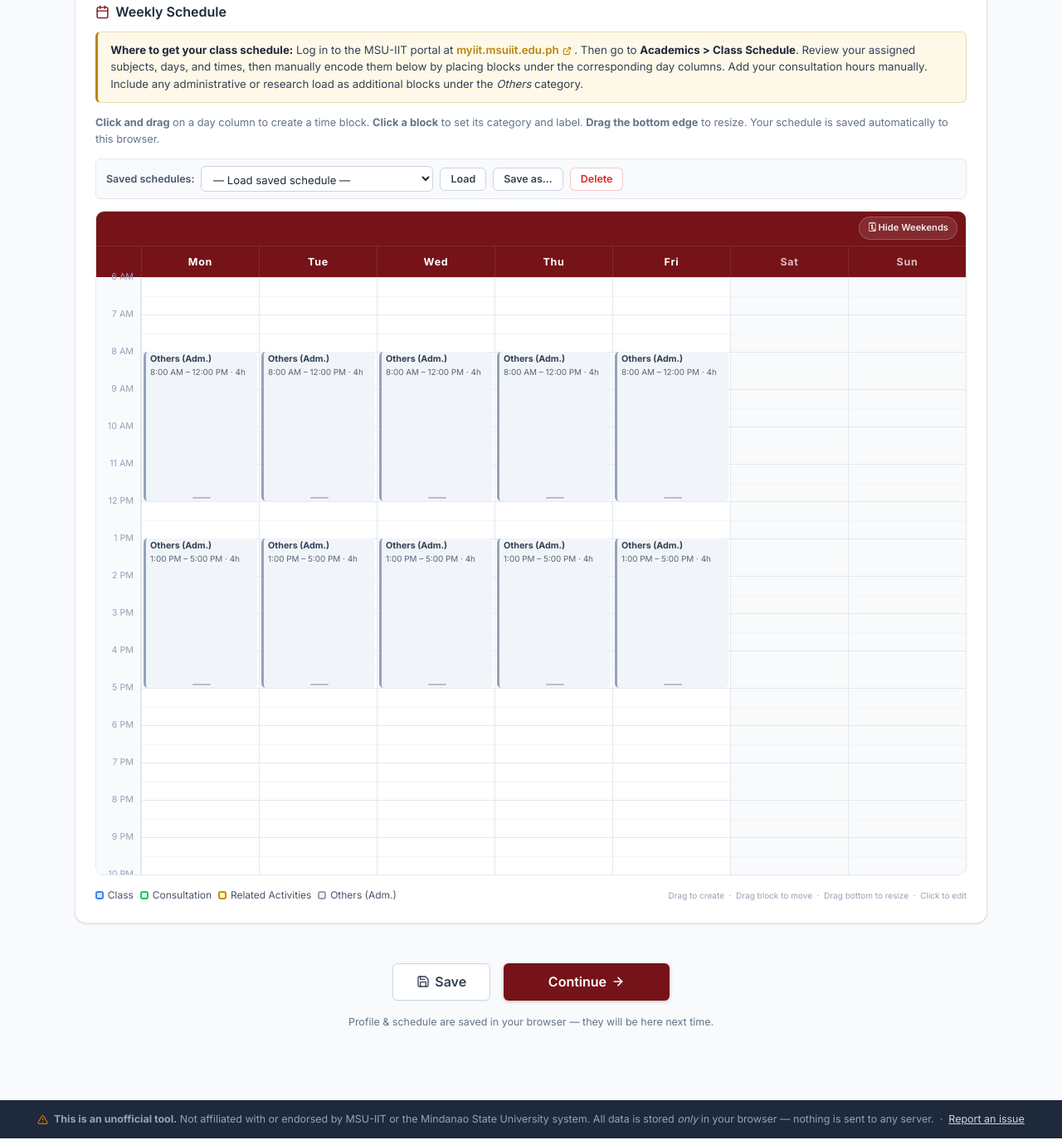
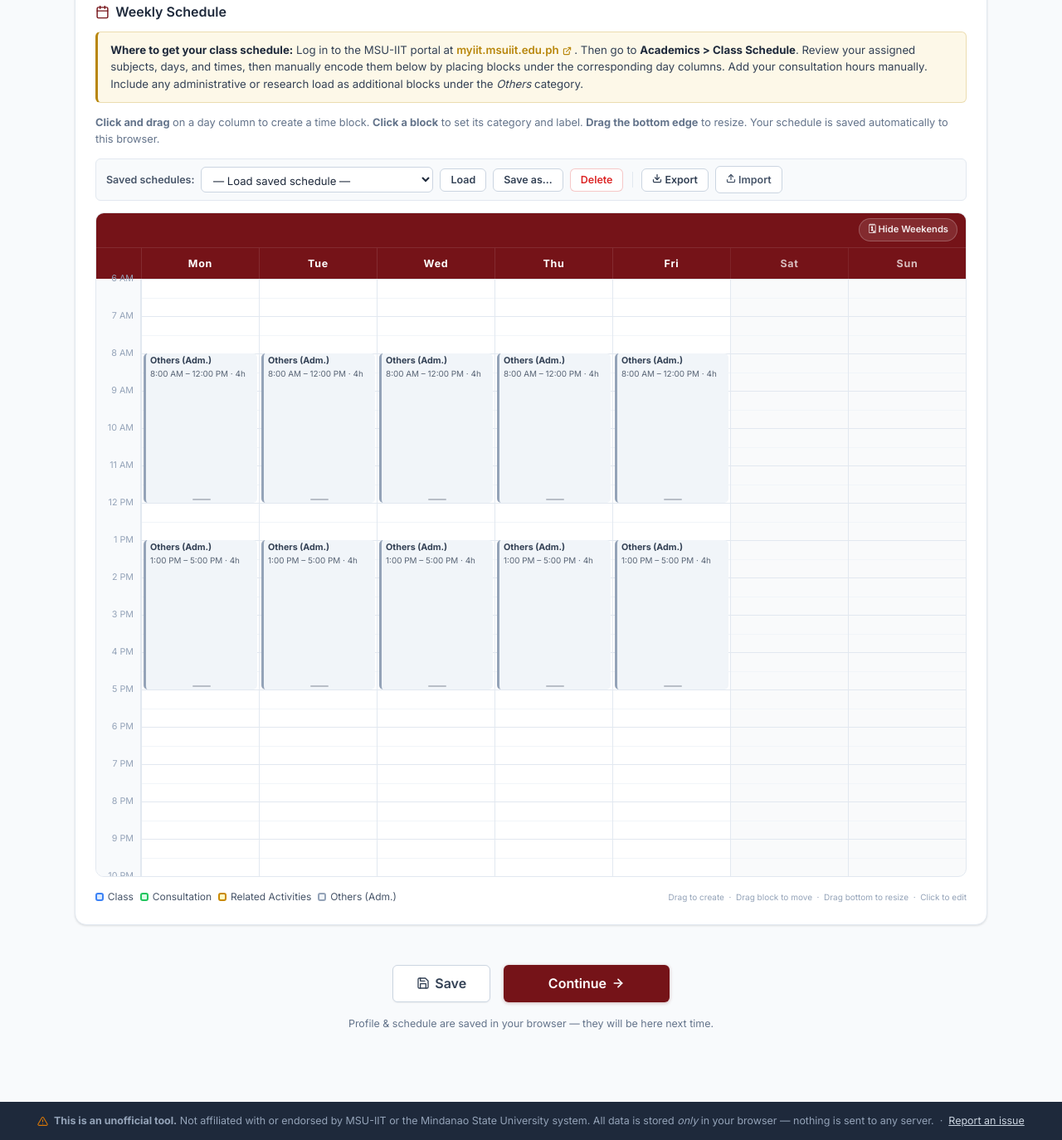
Before and after one commit to JomVill/fdtr-generator, a Flask app: page /setup in a window 1280 px wide. Shown: the part 510-1884 px from the top of the page at 83% size. Run offline with Flask 3, Linux system fonts and the light colour scheme.

Commit message:
feat: export / import weekly schedule as JSON file
Adds Export and Import buttons to the preset bar on Step 1:
- Export: saves current calendar state then downloads it as
  fdtr-schedule.json — works across machines and browsers
- Import: loads a .json file back into the calendar widget
  and localStorage instantly
- Visual separator between preset controls and export/import
- Validation rejects files that are not valid schedule objects

Co-Authored-By: Claude Sonnet 4.6 <noreply@anthropic.com>

```diff
--- a/static/css/style.css
+++ b/static/css/style.css
@@ -433,6 +433,13 @@ main { flex: 1; padding: 2rem 1.5rem 3rem; }
   font-weight: 600;
   color: var(--gray-600);
   white-space: nowrap;
+}
+.preset-bar-sep {
+  width: 1px;
+  height: 1.2rem;
+  background: var(--border);
+  margin: 0 .15rem;
+  flex-shrink: 0;
 }
 
 .preset-select {
--- a/templates/setup.html
+++ b/templates/setup.html
@@ -116,6 +116,28 @@
         <button type="button" class="btn-sm" id="btn-load-preset">Load</button>
         <button type="button" class="btn-sm" id="btn-save-preset">Save as&hellip;</button>
         <button type="button" class="btn-sm btn-sm-danger" id="btn-del-preset">Delete</button>
+
+        <span class="preset-bar-sep"></span>
+
+        <button type="button" class="btn-sm" id="btn-export-schedule" onclick="exportSchedule()">
+          <svg width="12" height="12" viewBox="0 0 24 24" fill="none" stroke="currentColor"
+               stroke-width="2.5" stroke-linecap="round" stroke-linejoin="round" aria-hidden="true">
+            <path d="M21 15v4a2 2 0 0 1-2 2H5a2 2 0 0 1-2-2v-4"/>
+            <polyline points="7 10 12 15 17 10"/>
+            <line x1="12" y1="15" x2="12" y2="3"/>
+          </svg>
+          Export
+        </button>
+        <label class="btn-sm" style="cursor:pointer" title="Import schedule from file">
+          <svg width="12" height="12" viewBox="0 0 24 24" fill="none" stroke="currentColor"
+               stroke-width="2.5" stroke-linecap="round" stroke-linejoin="round" aria-hidden="true">
+            <path d="M21 15v4a2 2 0 0 1-2 2H5a2 2 0 0 1-2-2v-4"/>
+            <polyline points="17 8 12 3 7 8"/>
+            <line x1="12" y1="3" x2="12" y2="15"/>
+          </svg>
+          Import
+          <input type="file" accept=".json" style="display:none" onchange="importSchedule(this)">
+        </label>
       </div>
 
       <!-- Calendar widget renders here -->
```
Also changed, not shown: static/js/app.js (+37 -0 lines).
